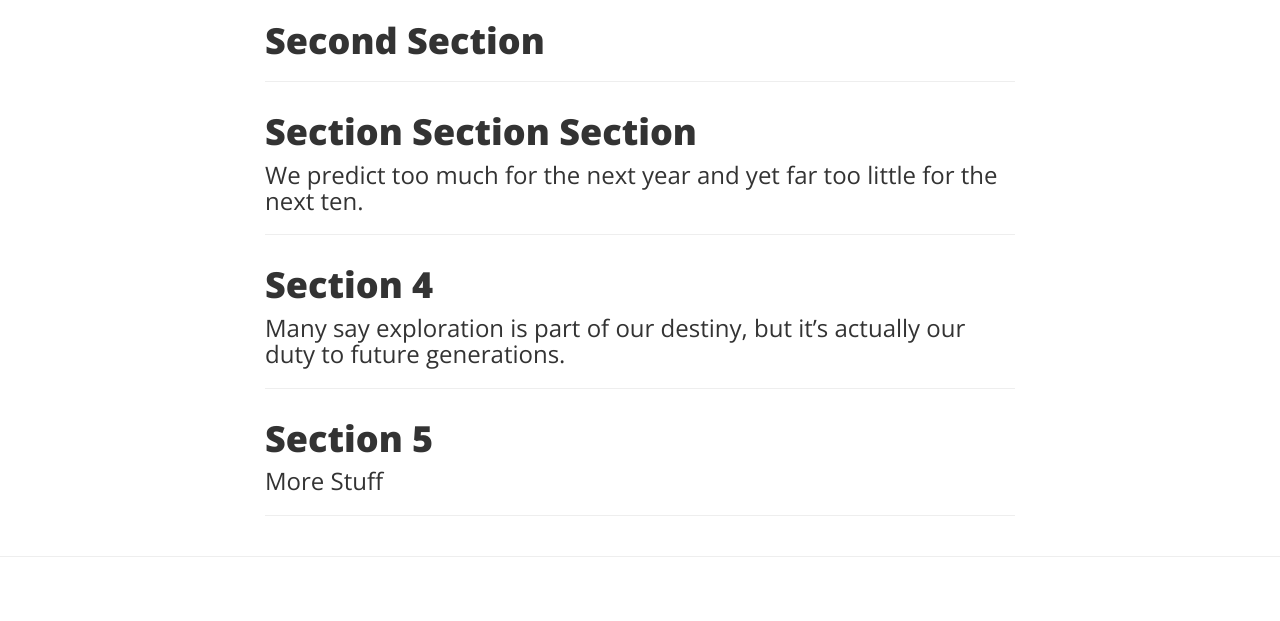
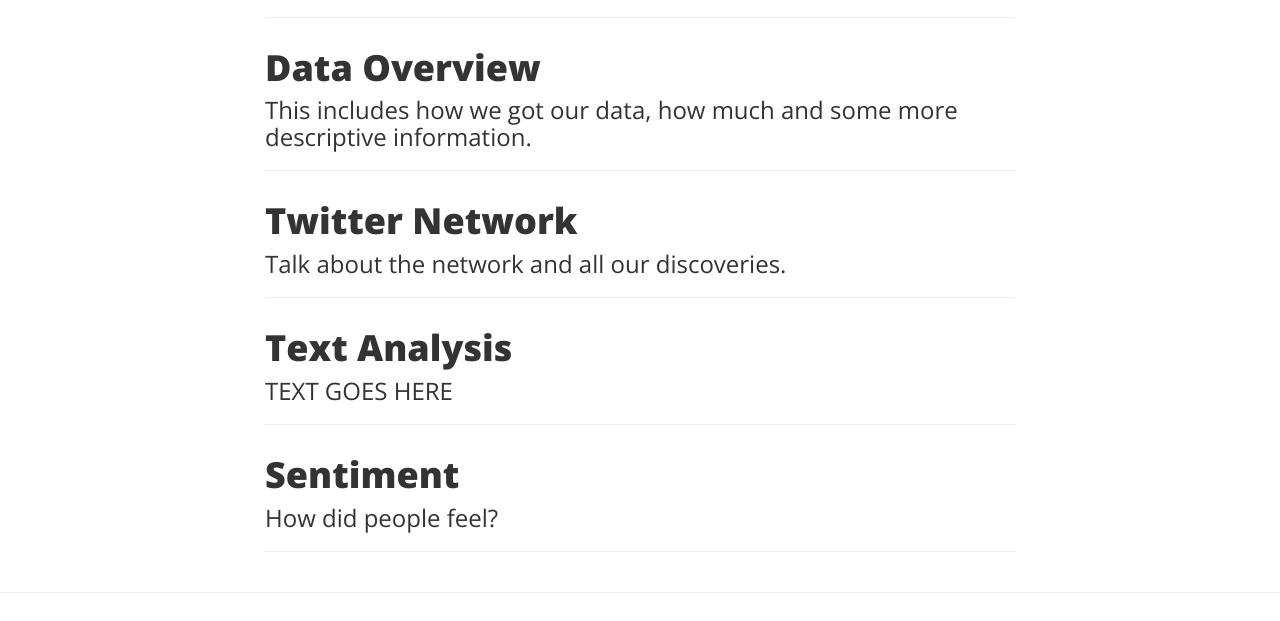
Before and after one commit to USElections2016TweetAnalysis/uselections2016tweetanalysis.github.io, a website: page index.html in a window 1280 px wide. Shown: the part 722-1343 px from the top of the page. Drawn offline with nearby package versions, Linux system fonts and the light colour scheme.

Commit message:
created section names

```diff
--- a/index.html
+++ b/index.html
@@ -92,40 +92,43 @@
                         Introduction
                     </h2>
                     <h3 class="post-subtitle">
-                        A brief overview of what we found and did.
+                        A brief overview of what we found and did. Includes our coolest discoveries.
                     </h3>
                 </div>
                 <hr>
                 <div class="post-preview">
                     <h2 class="post-title">
-                            Second Section
-                        </h2>
-                </div>
-                <hr>
-                <div class="post-preview">
-                    <h2 class="post-title">
-                        Section Section Section
+                        Data Overview
                     </h2>
                     <h3 class="post-subtitle">
-                        We predict too much for the next year and yet far too little for the next ten.
+                        This includes how we got our data, how much and some more descriptive information.
                     </h3>
                 </div>
                 <hr>
                 <div class="post-preview">
                     <h2 class="post-title">
-                        Section 4
+                        Twitter Network
                     </h2>
                     <h3 class="post-subtitle">
-                        Many say exploration is part of our destiny, but it’s actually our duty to future generations.
+                        Talk about the network and all our discoveries.
                     </h3>
                 </div>
                 <hr>
                 <div class="post-preview">
                     <h2 class="post-title">
-                        Section 5
+                        Text Analysis
                     </h2>
                     <h3 class="post-subtitle">
-                        More Stuff
+                        TEXT GOES HERE
+                    </h3>
+                </div>
+                <hr>
+                <div class="post-preview">
+                    <h2 class="post-title">
+                        Sentiment
+                    </h2>
+                    <h3 class="post-subtitle">
+                        How did people feel?
                     </h3>
                 </div>
                 <hr>
```
Lines whose indentation alone changed are shown as unchanged.
